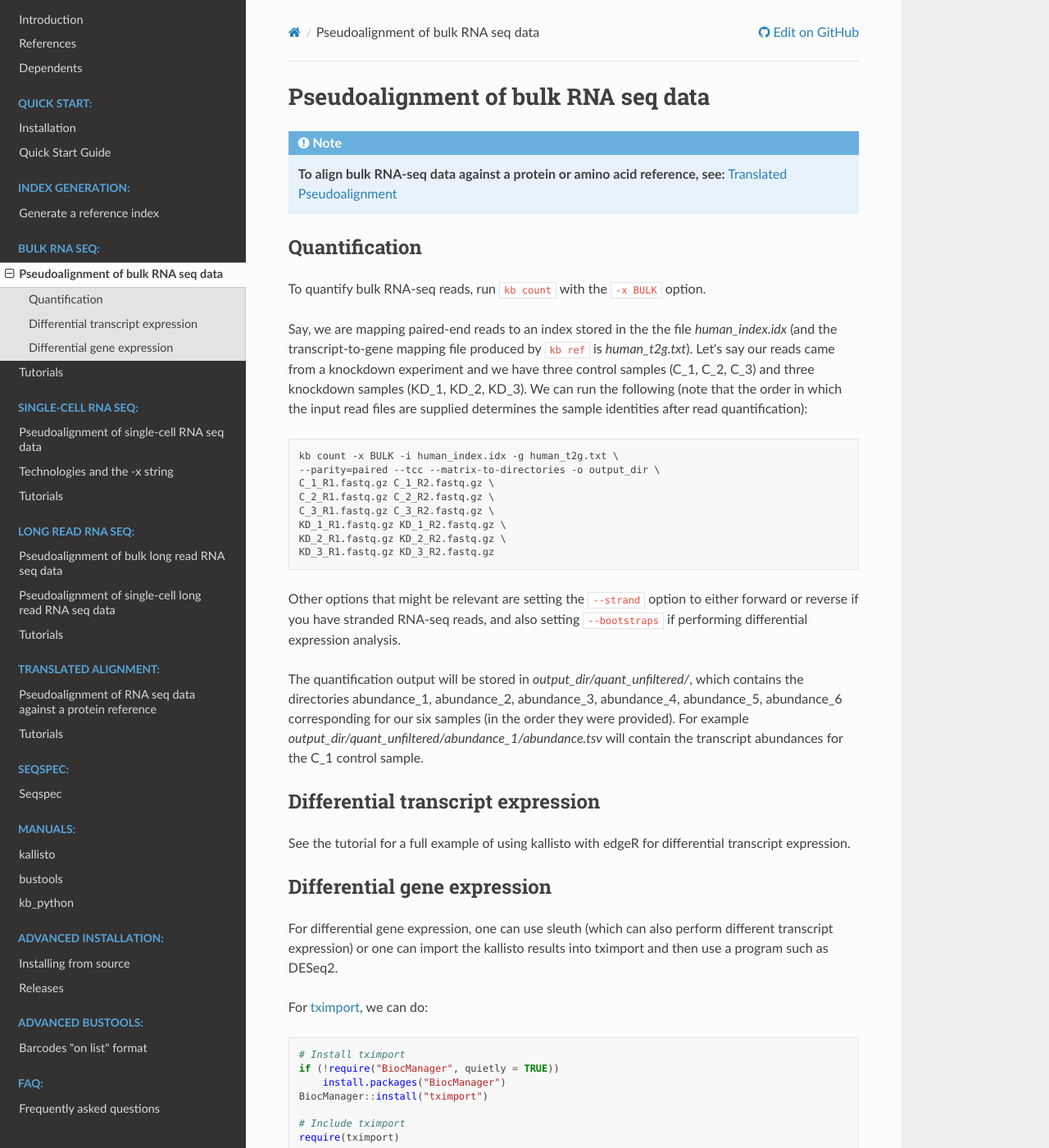
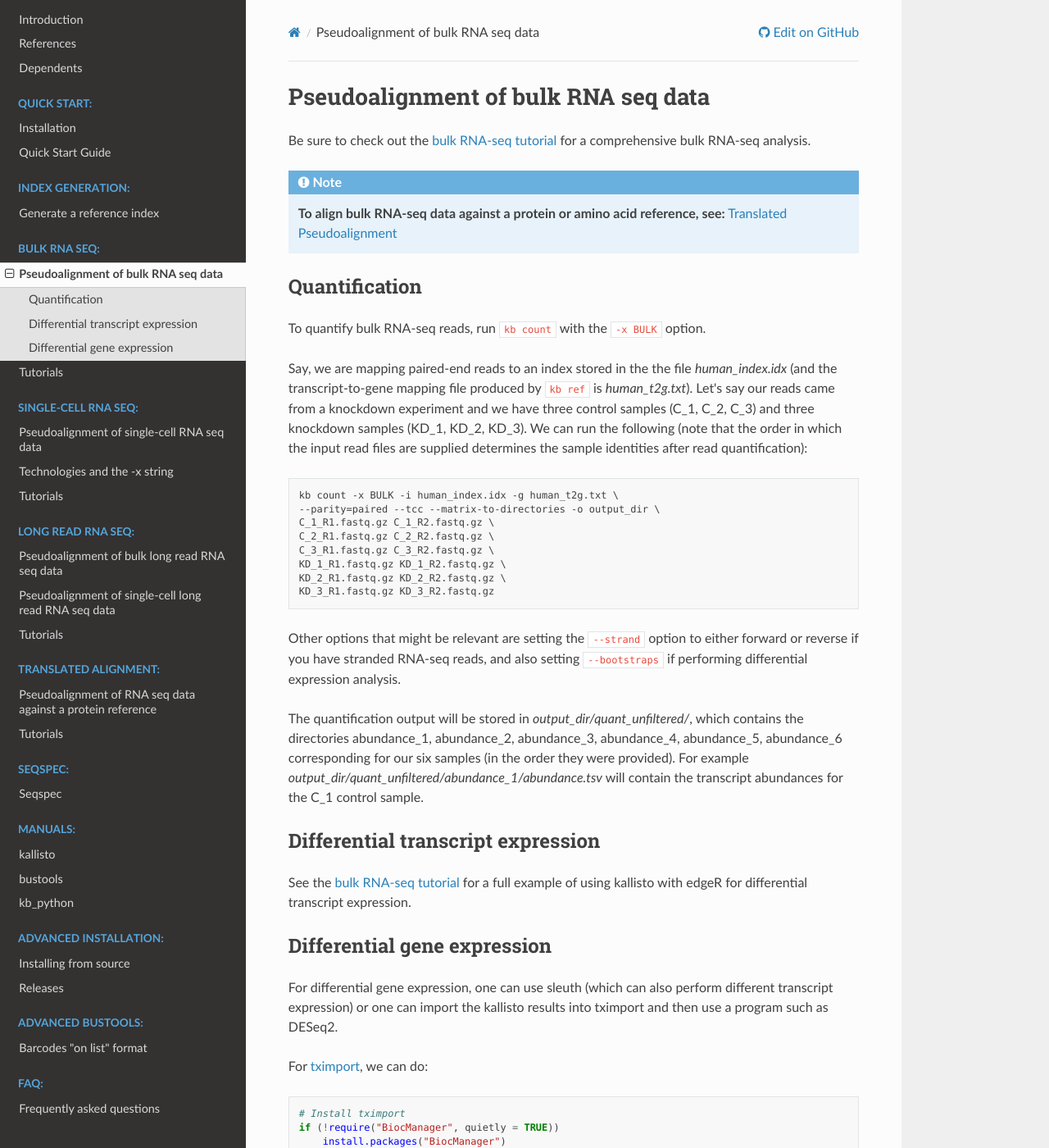
Before and after one commit to pachterlab/kb_docs, a Sphinx documentation site: the page built from docs/source/bulk/pseudoalignment.rst, in a window 1280 px wide and 1400 px high. Shown: the whole window at 82% size. Built offline with Sphinx 7.4.7 and the Read the Docs theme 3.1.0, drawn with Linux system fonts in a browser that asks for light colours; pages that are not in the unit, such as notebooks, are missing from menus.

Commit message:
Update pseudoalignment.rst

```diff
--- a/docs/source/bulk/pseudoalignment.rst
+++ b/docs/source/bulk/pseudoalignment.rst
@@ -1,5 +1,8 @@
 Pseudoalignment of bulk RNA seq data
 =======================================
+
+
+Be sure to check out the :ref:`bulk RNA-seq tutorial <bulk-tutorials>` for a comprehensive bulk RNA-seq analysis.
 
 
 .. note::
@@ -39,7 +42,7 @@ Differential transcript expression
 ----------------------------------
 
 
-See the tutorial for a full example of using kallisto with edgeR for differential transcript expression.
+See the :ref:`bulk RNA-seq tutorial <bulk-tutorials>` for a full example of using kallisto with edgeR for differential transcript expression.
 
 
 Differential gene expression
```
